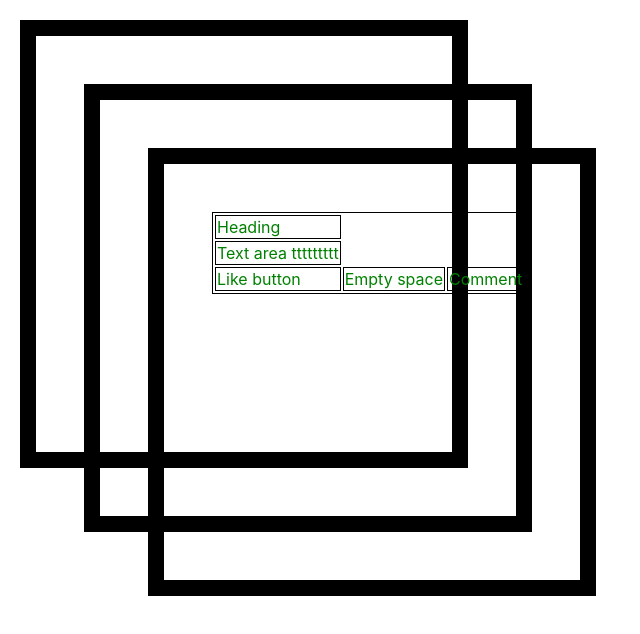
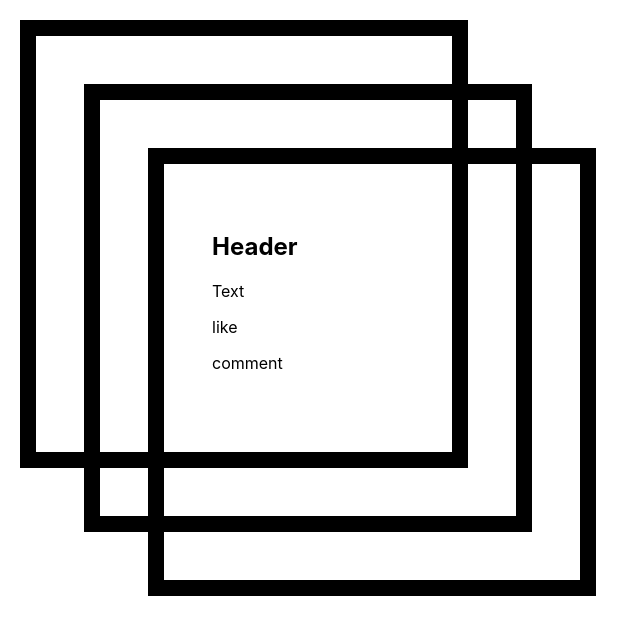
Before and after one commit to jennyton88/rne, a React (Create React App) app in the folder client/: page / in a window 1280 px wide. Shown: the top 634 px of the page, without its empty margins (0-640 px from the left). Built offline with nearby package versions, Linux system fonts and the light colour scheme.

Commit message:
creating different components

```diff
--- a/client/src/App.js
+++ b/client/src/App.js
@@ -1,5 +1,7 @@
-import React, {useEffect, useState} from 'react'
-import './App.css'
+//import React, {useEffect, useState} from 'react'
+import React from 'react';
+import './App.css';
+
 function App() {
 
   // const [backendData, setBackendData] = useState([{}])
@@ -23,7 +25,44 @@ function App() {
         ))
       )} */}
 
-      <UserPost />
+      {/* <UserPost /> */}
+
+      <Posted />
+    </div>
+  )
+}
+
+function Posted() {
+  return (
+    <div className="posted">
+      <h2>Header</h2>
+      <p>Text</p>
+      <p>like</p>
+      <p>comment</p>
+    </div>
+  )
+}
+
+function TextBox() {
+  return (
+    <div className="text-box">
+      <p>Hello</p>
+    </div>
+  )
+}
+
+function LikeButton() {
+  return (
+    <div className="like-button">
+        <button>Like</button>
+    </div>
+  )
+}
+
+function CommentButton() {
+  return (
+    <div className="comment-button">
+      <button>Comment</button>
     </div>
   )
 }
@@ -39,7 +78,7 @@ function UserPost() {
           </thead>
           <tbody>
             <tr>
-              <td>Text area ttttttttt</td>
+              <td>Text area tttttttttttttttttttttttttttttttttttttttttttttttttttttttttttttttttttt</td>
             </tr>
             <tr>
               <td>Like button</td>
@@ -52,6 +91,14 @@ function UserPost() {
     )
 }
 
+function AddPost() {
+  return (
+    <div className="add-post">
+
+    </div>
+  )
+}
+
 export default App
 
  // //http://localhost:3000/  npm start on client for app front end display
```
